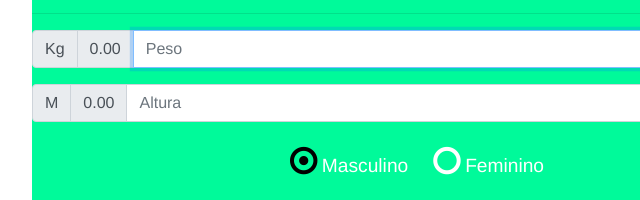
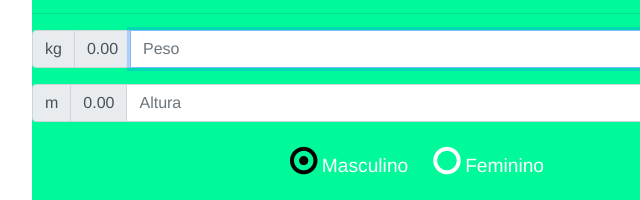
Before and after one commit to ribeiromatheus/imc, a plain HTML site: page index.html in a window 1280 px wide. Shown: the part 246-446 px from the top of the page, 223-863 px from the left. Drawn offline with nearby package versions, Linux system fonts and the light colour scheme.

Commit message:
Update index.html

```diff
--- a/index.html
+++ b/index.html
@@ -17,14 +17,14 @@
         <hr>
         <div class="input-group mb-3">
           <div class="input-group-prepend">
-            <span class="input-group-text">Kg</span>
+            <span class="input-group-text">kg</span>
             <span class="input-group-text">0.00</span>
           </div>
           <input type="number" id="txtWeight" class="form-control" min="0" placeholder="Peso">
         </div>
         <div class="input-group mb-3">
             <div class="input-group-prepend">
-              <span class="input-group-text">M</span>
+              <span class="input-group-text">m</span>
               <span class="input-group-text">0.00</span>
             </div>
             <input type="number" id="txtHeight" class="form-control" min="0" placeholder="Altura">
```
